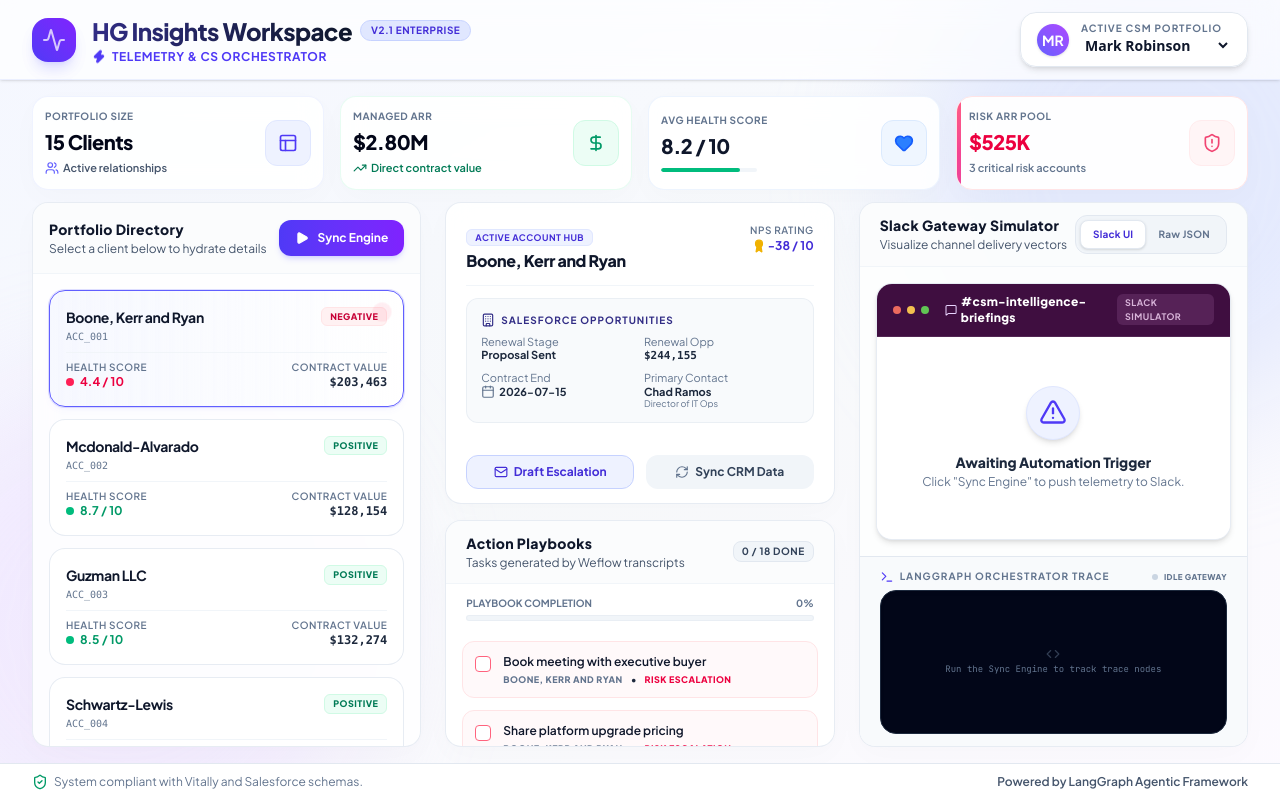
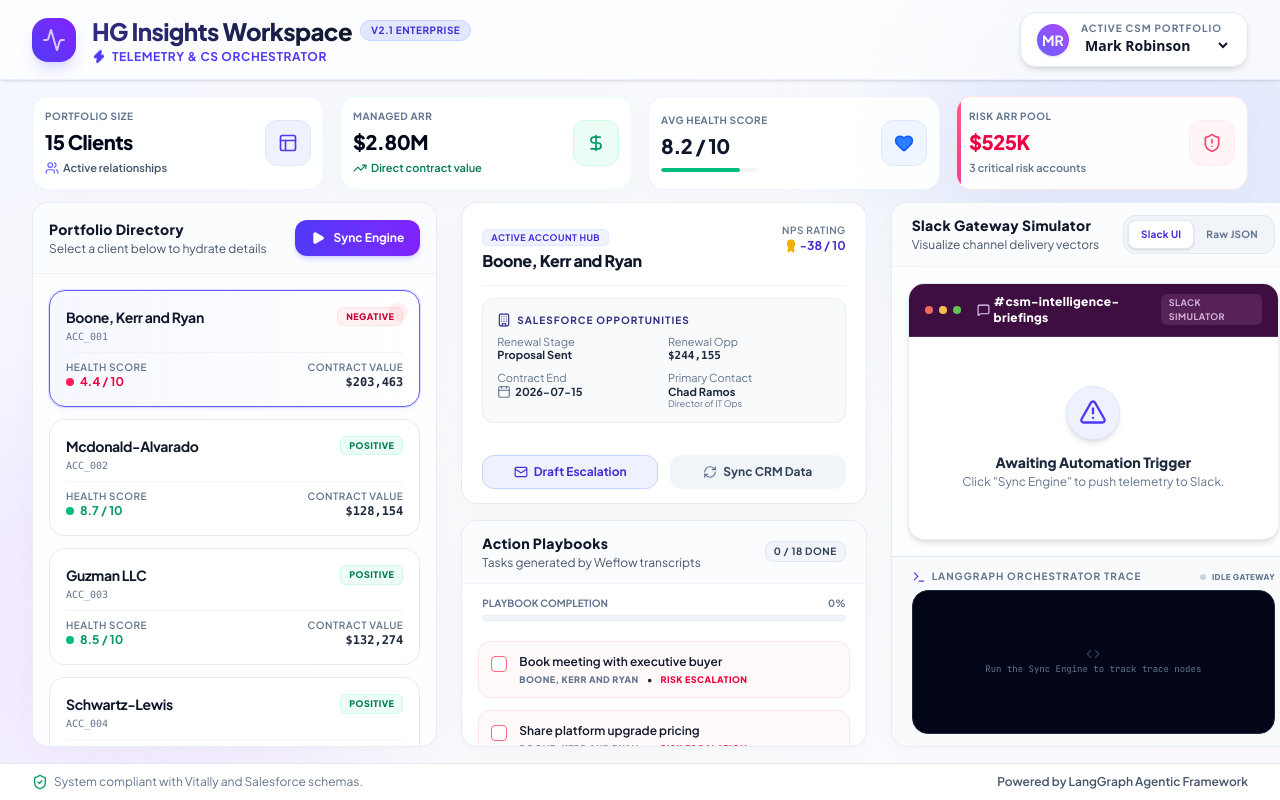
Before and after one commit to pyhrishi/gtm-automation-frontend, a Next.js app: page / in a window 1280 px wide. Built offline with nearby package versions, Linux system fonts and the light colour scheme.

Commit message:
Fix: Replace grid with flexbox on main, flex-1 on inner cards — guarantees all 15 accounts scroll correctly

```diff
--- a/src/app/page.tsx
+++ b/src/app/page.tsx
@@ -2263,10 +2263,10 @@
         </div>
       </section>
 
-      <main className="flex-1 min-h-0 overflow-hidden px-8 pb-4 grid grid-cols-12 gap-6 z-10 relative">
-
-        <div className="col-span-4 flex flex-col h-full min-h-0">
-          <div className="bg-white/90 backdrop-blur-md border border-slate-200/80 rounded-2xl shadow-[0_8px_30px_rgb(0,0,0,0.02)] flex flex-col h-full min-h-0 overflow-hidden">
+      <main className="flex-1 min-h-0 overflow-hidden px-8 pb-4 flex flex-row gap-6 z-10 relative">
+
+        <div className="w-1/3 flex-shrink-0 flex flex-col min-h-0">
+          <div className="bg-white/90 backdrop-blur-md border border-slate-200/80 rounded-2xl shadow-[0_8px_30px_rgb(0,0,0,0.02)] flex flex-col flex-1 min-h-0 overflow-hidden">
             <div className="p-4 border-b border-slate-100 flex justify-between items-center bg-slate-50/60 flex-shrink-0">
               <div>
                 <h3 className="font-extrabold text-slate-900 text-sm tracking-wide">Portfolio Directory</h3>
@@ -2336,7 +2336,7 @@
           </div>
         </div>
 
-        <div className="col-span-4 flex flex-col gap-4 h-full min-h-0">
+        <div className="w-1/3 flex-shrink-0 flex flex-col gap-4 min-h-0">
 
           <div className="bg-white/90 backdrop-blur-md border border-slate-200/80 rounded-2xl shadow-[0_8px_30px_rgb(0,0,0,0.02)] flex flex-col p-5 gap-3 h-[57%] min-h-0 overflow-hidden">
             <div className="flex justify-between items-start border-b border-slate-100 pb-3 flex-shrink-0">
@@ -2483,9 +2483,9 @@
           </div>
         </div>
 
-        <div className="col-span-4 flex flex-col h-full min-h-0">
-
-          <div className="bg-white/90 backdrop-blur-md border border-slate-200/80 rounded-2xl shadow-[0_8px_30px_rgb(0,0,0,0.02)] flex flex-col h-full min-h-0 overflow-hidden">
+        <div className="w-1/3 flex-shrink-0 flex flex-col min-h-0">
+
+          <div className="bg-white/90 backdrop-blur-md border border-slate-200/80 rounded-2xl shadow-[0_8px_30px_rgb(0,0,0,0.02)] flex flex-col flex-1 min-h-0 overflow-hidden">
 
             <div className="px-5 py-3 border-b border-slate-100 bg-slate-50/60 flex justify-between items-center flex-shrink-0">
               <div>
```
